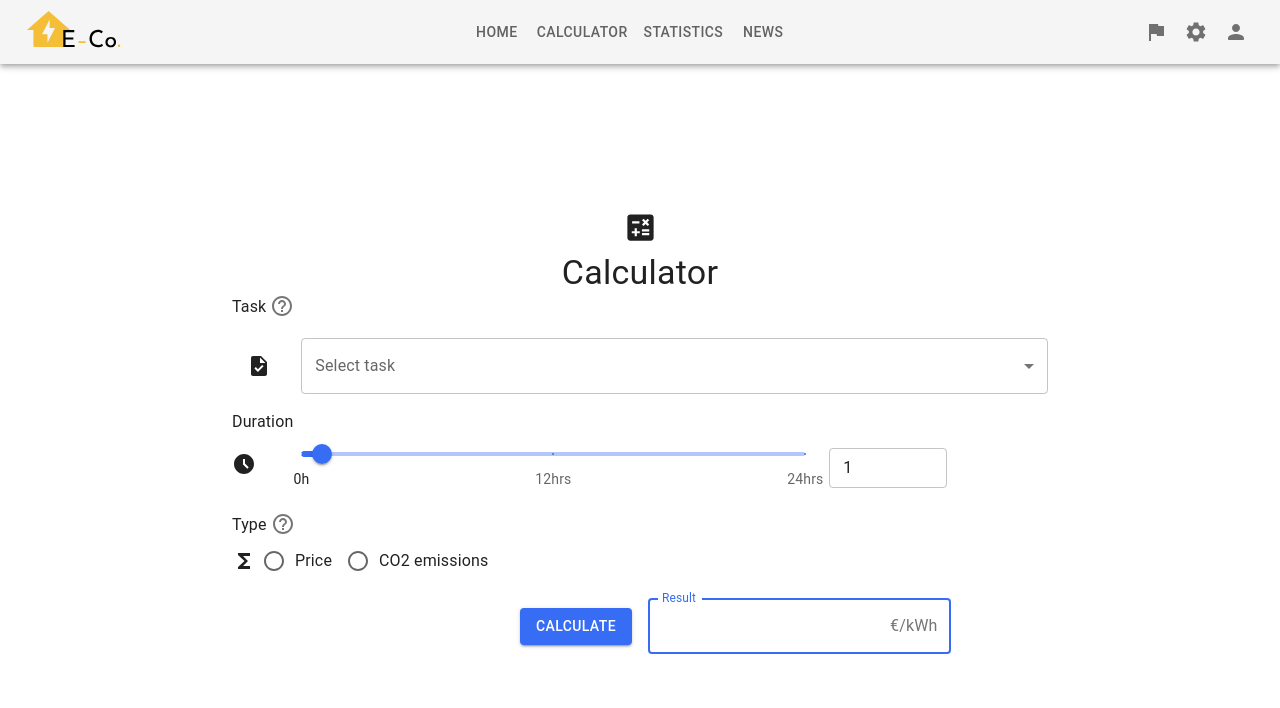
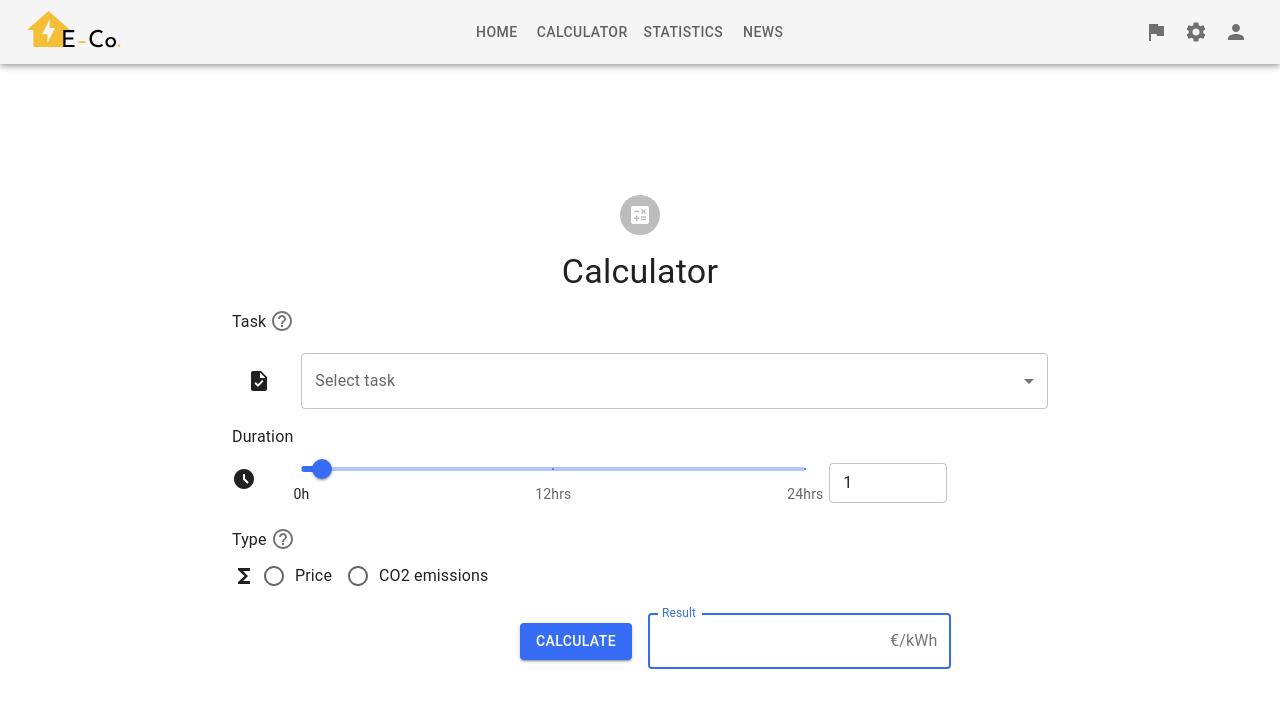
Before and after one commit to jorgenosberg/e-co, a React (Create React App) app: page /e-co/calculator in a window 1280 px wide. Shown: the top 708 px of the page. Built offline with nearby package versions, Linux system fonts and the light colour scheme.

Commit message:
Updated calculator icon to Avatar style

```diff
--- a/src/pages/Calculator.js
+++ b/src/pages/Calculator.js
@@ -4,13 +4,16 @@ import Container from "@mui/material/Container";
 import Grid from "@mui/material/Grid";
 import CalculatorTool from "../components/CalculatorTool";
 import CalculateIcon from "@mui/icons-material/Calculate";
+import Avatar from "@mui/material/Avatar";
 
 function Calculator() {
   return (
     <Container>
-      <Grid container>
+      <Grid container spacing={2}>
+        <Grid item xs={12} sx={{ display: "flex", justifyContent: "center", alignItems: "center", textAlign: "center" }}>
+          <Avatar><CalculateIcon /></Avatar>
+        </Grid>
         <Grid item xs={12} sx={{ textAlign: "center" }}>
-          <CalculateIcon fontSize="large" />
           <Typography variant="h4">Calculator</Typography>
         </Grid>
         <Grid item xs={12}>
```
